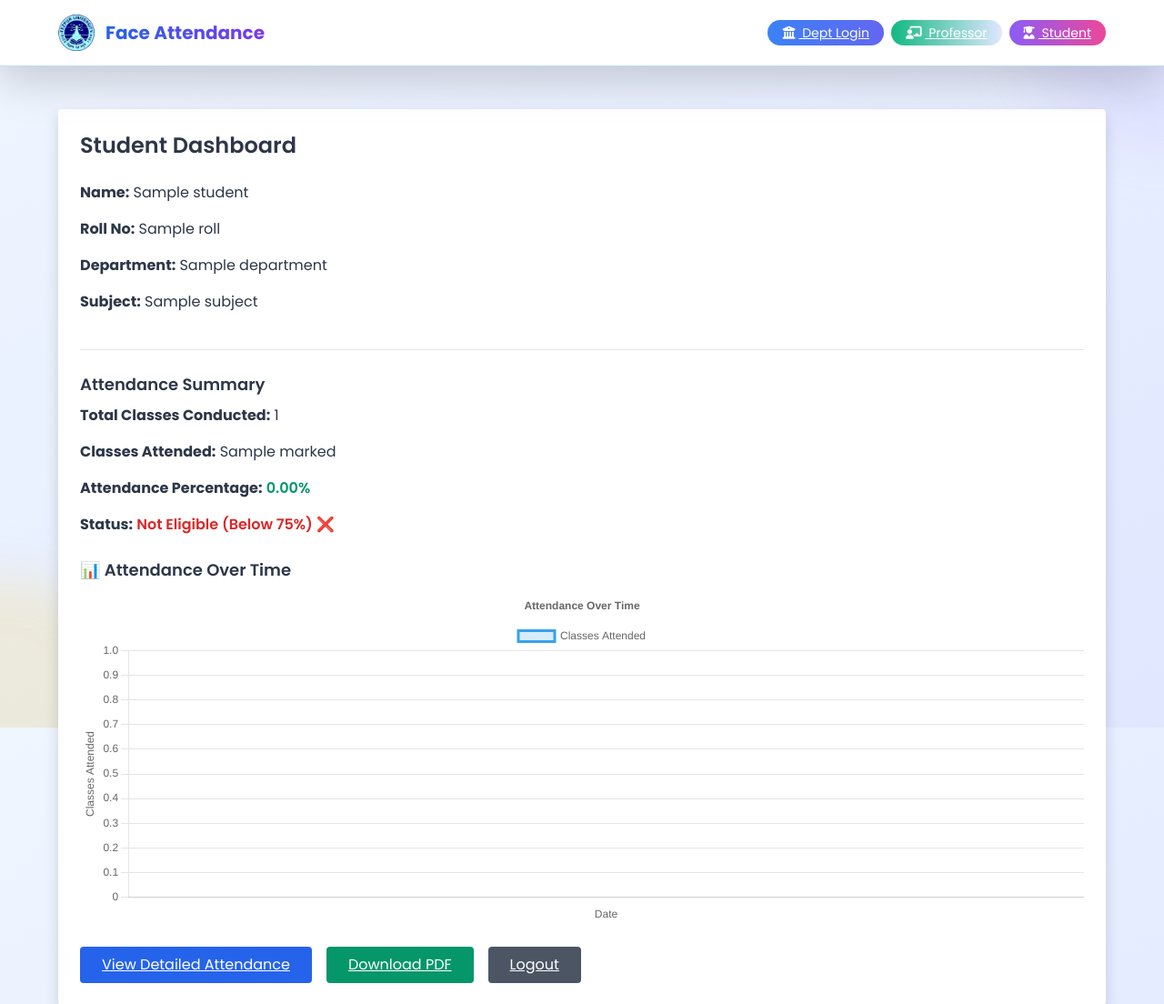
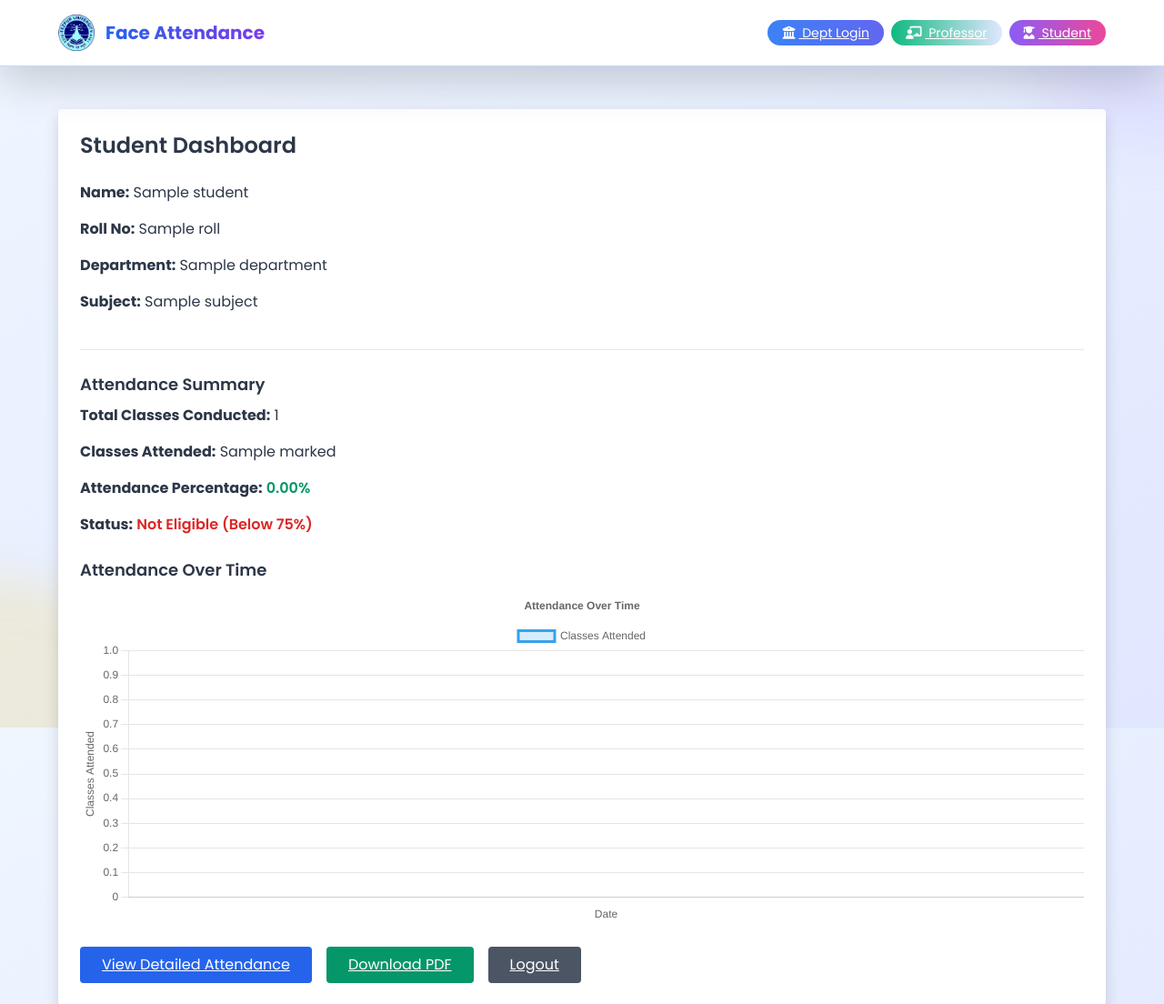
Before and after one commit to kautilyadhyan12/face-recognition-attendance-system, a Python web app: template templates/student_dashboard.html in a window 1280 px wide. Shown: the top 1104 px of the page at 91% size. Run offline with Jinja, Linux system fonts and the light colour scheme; the template is opened without the code that fills it: most values are stand-ins (such as "Sample title", 1, 10 or a date in 2020).

Commit message:
Update student_dashboard.html

```diff
--- a/templates/student_dashboard.html
+++ b/templates/student_dashboard.html
@@ -28,15 +28,15 @@
     </p>
     <p><strong>Status:</strong>
       {% if eligible %}
-        <span class="text-green-600 font-semibold">Eligible for Exam ✅</span>
+        <span class="text-green-600 font-semibold">Eligible for Exam </span>
       {% else %}
-        <span class="text-red-600 font-semibold">Not Eligible (Below 75%) ❌</span>
+        <span class="text-red-600 font-semibold">Not Eligible (Below 75%) </span>
       {% endif %}
     </p>
   </div>
 
   <div class="my-6">
-    <h3 class="text-lg font-semibold mb-2">📊 Attendance Over Time</h3>
+    <h3 class="text-lg font-semibold mb-2"> Attendance Over Time</h3>
     <canvas id="attendanceChart" height="100"></canvas>
   </div>
 
```
